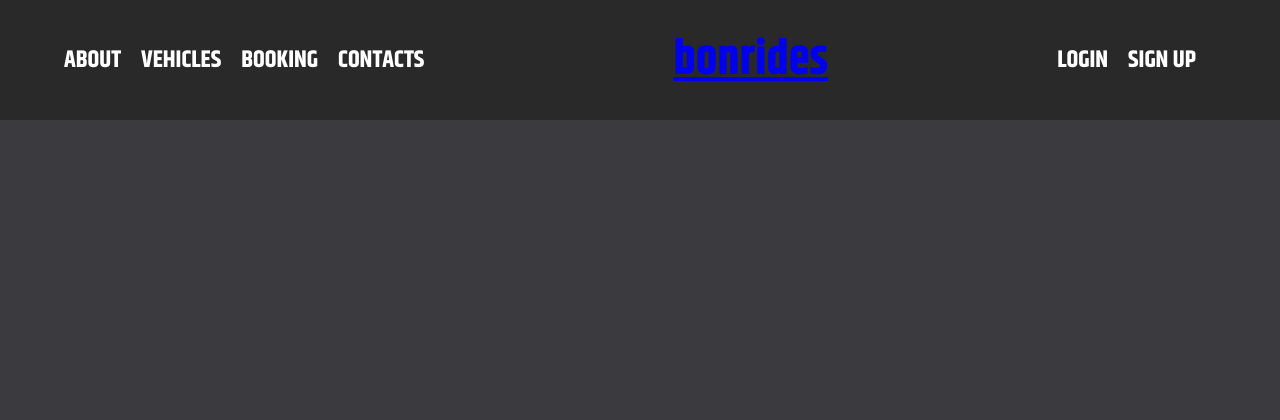
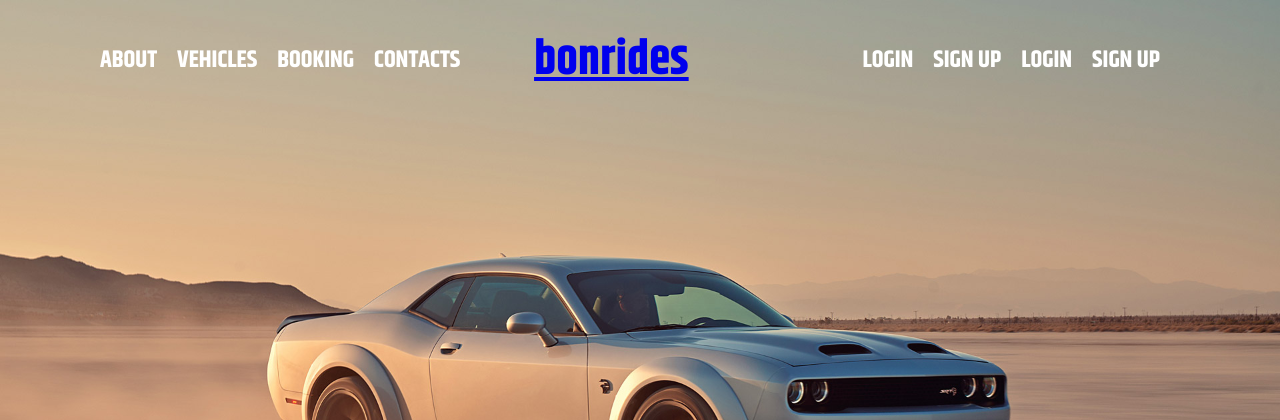
Before and after one commit to piolonrqz/Bonrides, a Django app: template car_rental_system/bonrides_rental/templates/bonrides_rental/vehicles.html in a window 1280 px wide. Shown: the top 420 px of the page. Run offline with Django 3.2, Linux system fonts and the light colour scheme; the template is opened without the code that fills it, so the values that code supplies are empty.

Commit message:
commit-hash

```diff
--- a/car_rental_system/bonrides_rental/templates/bonrides_rental/about.html
+++ b/car_rental_system/bonrides_rental/templates/bonrides_rental/about.html
@@ -4,9 +4,6 @@
 <head>
     <meta charset="UTF-8">
     <meta name="viewport" content="width=device-width, initial-scale=1.0">
-    <link rel="preconnect" href="https://fonts.googleapis.com">
-    <link rel="preconnect" href="https://fonts.gstatic.com" crossorigin>
-    <link href="https://fonts.googleapis.com/css2?family=Khand:wght@300;400;500;600;700&display=swap" rel="stylesheet">
     <link rel="stylesheet" href="{% static 'css/about.css' %}">
 </head>
 <body>
--- a/car_rental_system/bonrides_rental/templates/bonrides_rental/booking.html
+++ b/car_rental_system/bonrides_rental/templates/bonrides_rental/booking.html
@@ -4,9 +4,6 @@
 <head>
     <meta charset="UTF-8">
     <meta name="viewport" content="width=device-width, initial-scale=1.0">
-    <link rel="preconnect" href="https://fonts.googleapis.com">
-    <link rel="preconnect" href="https://fonts.gstatic.com" crossorigin>
-    <link href="https://fonts.googleapis.com/css2?family=Khand:wght@300;400;500;600;700&display=swap" rel="stylesheet">
     <link rel="stylesheet" href="{% static 'css/booking.css' %}">
 </head>
 <body>
--- a/car_rental_system/bonrides_rental/templates/bonrides_rental/contacts.html
+++ b/car_rental_system/bonrides_rental/templates/bonrides_rental/contacts.html
@@ -4,9 +4,6 @@
 <head>
     <meta charset="UTF-8">
     <meta name="viewport" content="width=device-width, initial-scale=1.0">
-    <link rel="preconnect" href="https://fonts.googleapis.com">
-    <link rel="preconnect" href="https://fonts.gstatic.com" crossorigin>
-    <link href="https://fonts.googleapis.com/css2?family=Khand:wght@300;400;500;600;700&display=swap" rel="stylesheet">
     <link rel="stylesheet" href="{% static 'css/contacts.css' %}">
 </head>
 <body>
--- a/car_rental_system/bonrides_rental/templates/bonrides_rental/login.html
+++ b/car_rental_system/bonrides_rental/templates/bonrides_rental/login.html
@@ -31,7 +31,7 @@
 
     <div class="flex-container">
         <div class="login">
-            <form action="" method="POST">
+            <form action="" method="GET">
                 {% csrf_token %}
                 <div>
                     <p class="header">Login</p>
@@ -46,12 +46,11 @@
                     <button type="submit">LOGIN</button>
                 </div>
 
-                <!-- Display error message below the button if there's any -->
                 <div>
                     {% if messages %}
                         <ul>
                             {% for message in messages %}
-                                <li style="color: red;">{{ message }}</li> <!-- Style as you prefer -->
+                                <li style="color: red;">{{ message }}</li>
                             {% endfor %}
                         </ul>
                     {% endif %}
--- a/car_rental_system/bonrides_rental/templates/bonrides_rental/vehicles.html
+++ b/car_rental_system/bonrides_rental/templates/bonrides_rental/vehicles.html
@@ -4,9 +4,6 @@
 <head>
     <meta charset="UTF-8">
     <meta name="viewport" content="width=device-width, initial-scale=1.0">
-    <link rel="preconnect" href="https://fonts.googleapis.com">
-    <link rel="preconnect" href="https://fonts.gstatic.com" crossorigin>
-    <link href="https://fonts.googleapis.com/css2?family=Khand:wght@300;400;500;600;700&display=swap" rel="stylesheet">
     <link rel="stylesheet" href="{% static 'css/vehicles.css' %}">
 </head>
 <body>
@@ -30,6 +27,8 @@
            <ul>
             <li><a href="{% url 'login' %}">LOGIN</a></li>
             <li><a href="{% url 'register' %}">SIGN UP</a></li>
+            <li><a href="{% url 'login' %}">LOGIN</a></li>
+            <li><a href="{% url 'register' %}">SIGN UP</a></li>
            </ul>
         </div>
     </nav>
--- a/car_rental_system/static/css/vehicles.css
+++ b/car_rental_system/static/css/vehicles.css
@@ -1,24 +1,27 @@
+@import url('https://fonts.googleapis.com/css2?family=Khand:wght@300;400;500;600;700&display=swap');
+
 body {
     margin: 0;
     padding: 0;
-    background-color: #3B3B3F;
+    background-image: url('../images/background.jpg');
+    background-size: cover;
+    font-family: 'Khand', sans-serif;
 }
 nav {
-    background-color: #292929;
     display: flex;
     justify-content: space-between;
     align-items: center;
     height: 120px;
-    padding-left: 5%;
-    padding-right: 5%;
+    padding: 0 10 0 10px;
     font-weight: bold;
-    font-family: 'Khand', sans-serif; /* Corrected here */
+    font-family: 'Khand', sans-serif;
+    margin-left: 100px;
+    margin-right: 100px;
 }
 .nav-left, .nav-right {
     display: flex;
     align-items: center;
     font-size: 24px;
-    font-family: 'Khand', sans-serif; /* Corrected here */
 }
 
 .nav-center{
@@ -26,7 +29,7 @@ nav {
     align-items: center;
     font-size: 48px;
     color: white;
-    font-family: 'Khand', sans-serif; /* Corrected here */
+    margin-right: 120px;
 }
 nav ul {
     list-style: none;
@@ -44,9 +47,3 @@ nav ul li a {
 nav ul li a:hover {
     text-decoration: underline;
 }
-.logo {
-    color: white;
-    font-size: 24px;
-    font-weight: bold;
-    margin-right: 50px;
-}
```
Also changed, not shown: car_rental_system/static/css/about.css (+10 -13 lines), car_rental_system/static/css/booking.css (+9 -12 lines), car_rental_system/static/css/contacts.css (+10 -13 lines), car_rental_system/db.sqlite3, 2 other files.
